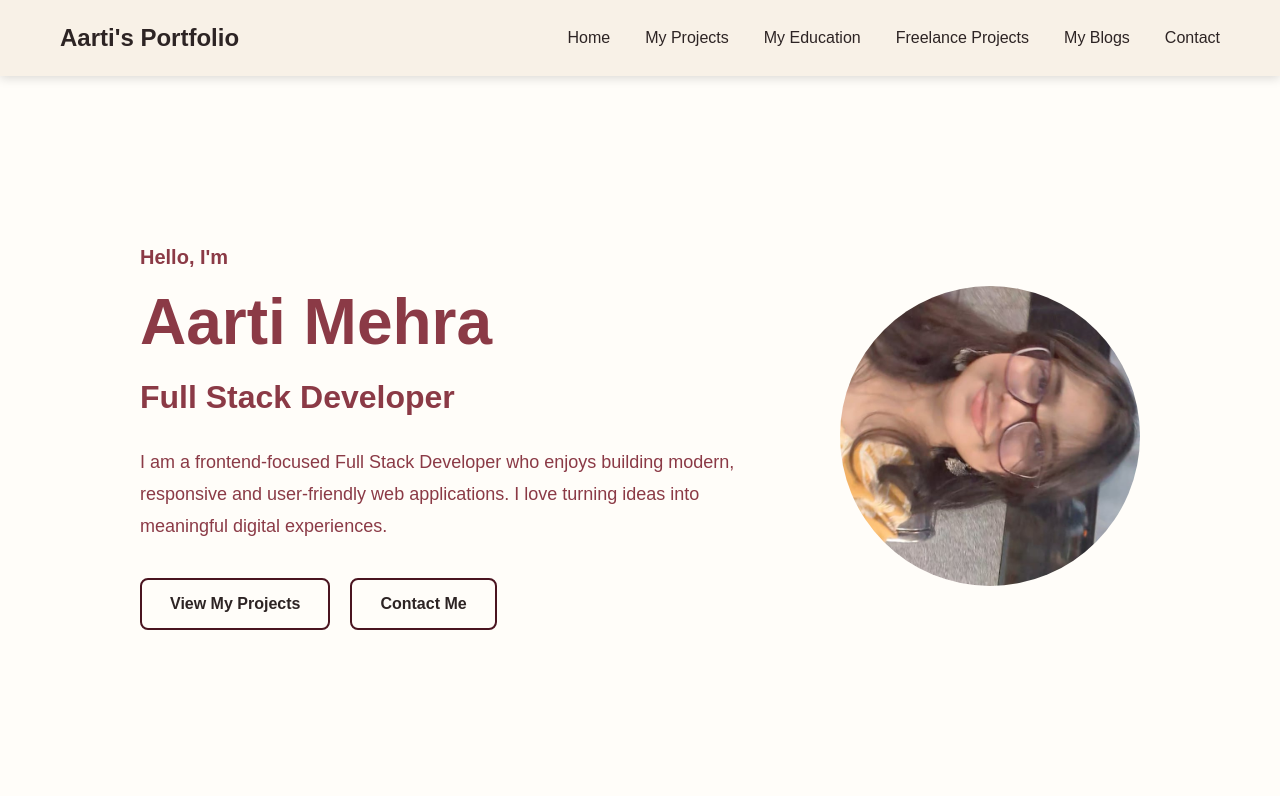
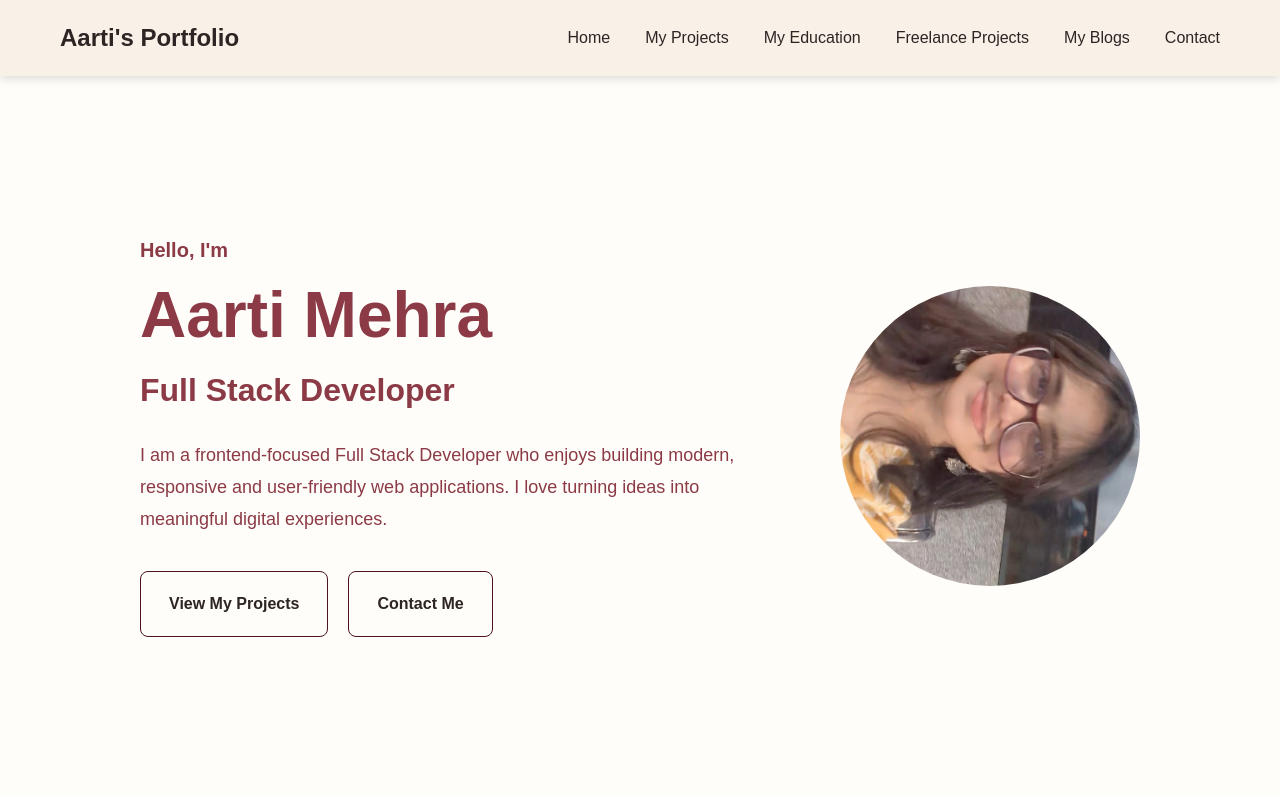
Before and after one commit to Aartimehr/Portfoliov-2, a Next.js app: page / in a window 1280 px wide. Shown: the top 800 px of the page. Built offline with nearby package versions, Linux system fonts and the light colour scheme.

Commit message:
fixed the mapping

```diff
--- a/app/page.tsx
+++ b/app/page.tsx
@@ -91,9 +91,9 @@ export default function Home() {
                 href="/projects"
                 style={{
                   // backgroundColor: "#6366f1",
-                  border: "2px solid #4A1420",
+                  border: "1px solid #4A1420",
                   color: "linear-gradient(100deg, #6366f1, #8b5cf6, #a78bfa",
-                  padding: "12px 28px",
+                  padding: "20px 28px",
                   borderRadius: "8px",
                   textDecoration: "none",
                   fontWeight: "600",
@@ -106,9 +106,9 @@ export default function Home() {
               <Link
                 href="/contact"
                 style={{
-                  border: "2px solid #4A1420",
+                  border: "1px solid #4A1420",
                   color: "linear-gradient(100deg, #6366f1, #8b5cf6, #a78bfa",
-                  padding: "12px 28px",
+                  padding: "20px 28px",
                   borderRadius: "8px",
                   textDecoration: "none",
                   fontWeight: "600",
```
